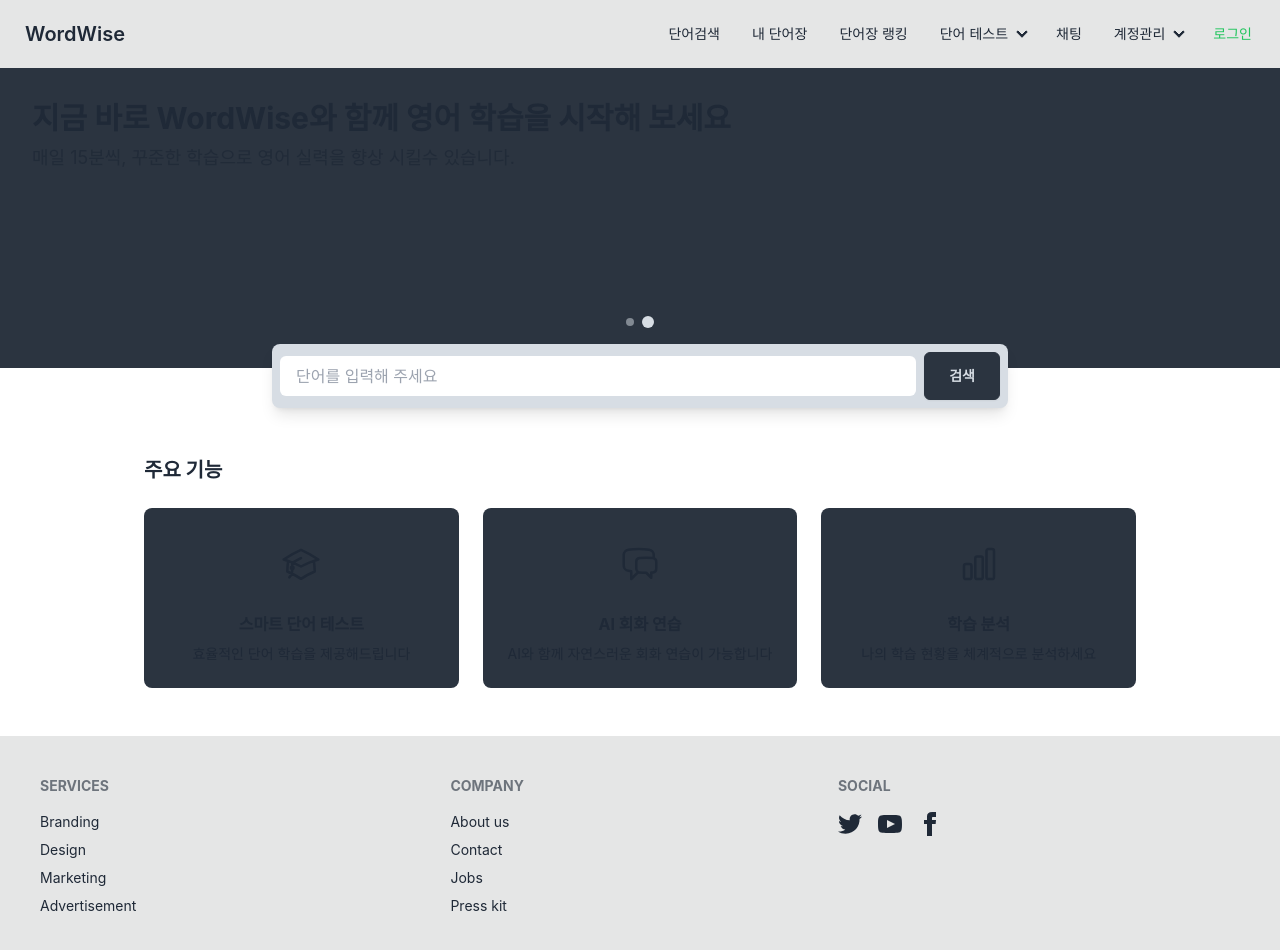
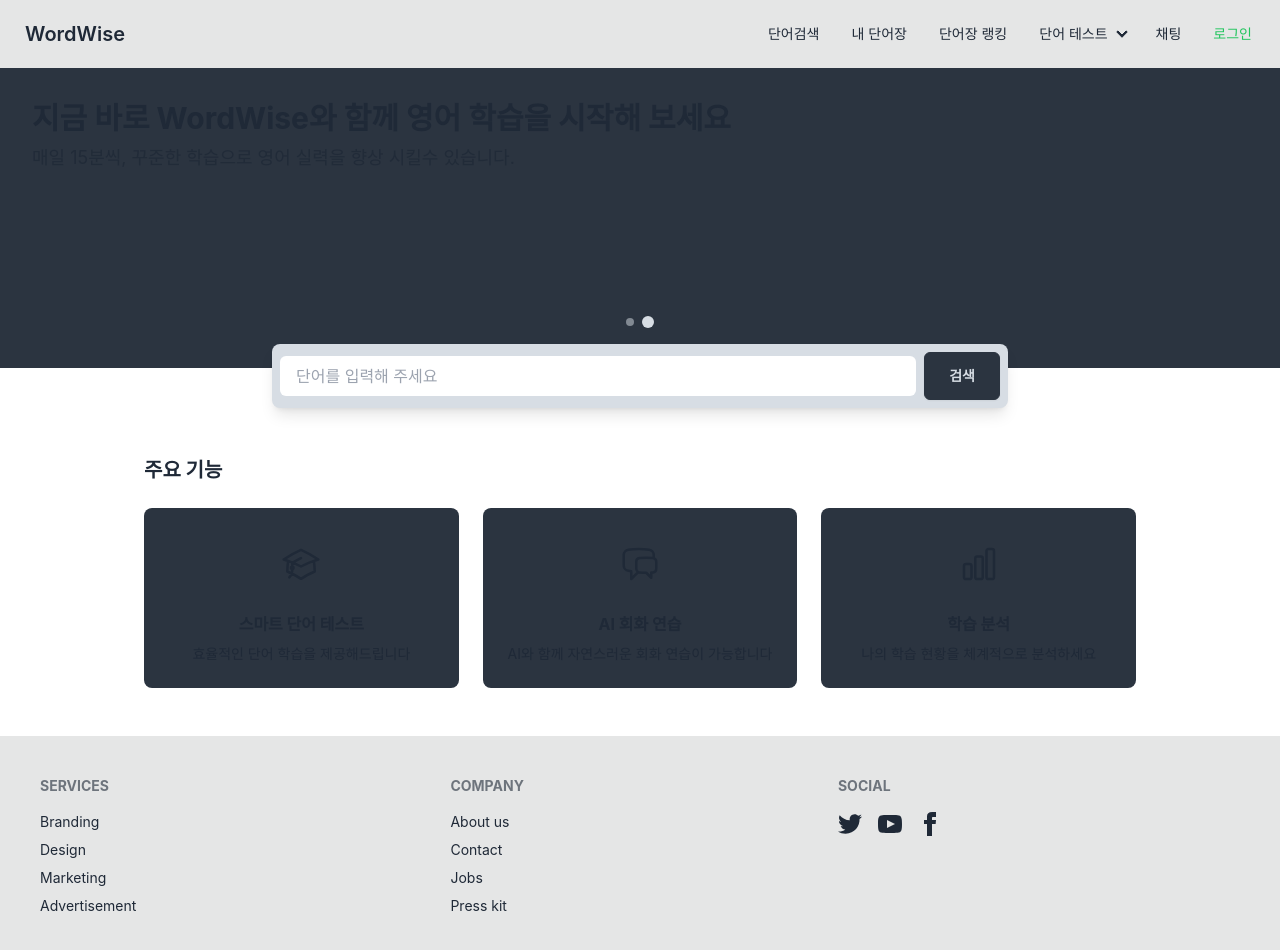
Before and after one commit to estSoft7-final-project-team1/WordWise-front, a React (Create React App) app: page / in a window 1280 px wide. Shown: the top 950 px of the page. Built offline with nearby package versions, Linux system fonts and the light colour scheme.

Commit message:
feat: layout 및 wordbook api  수정

```diff
--- a/src/components/Layout.js
+++ b/src/components/Layout.js
@@ -40,16 +40,6 @@ export const Layout = () => {
                   </details>
                 </li>
                 <li><a onClick={() => navigate("/api/chat")}>채팅</a></li>
-                <li>
-                  <details>
-                    <summary>계정관리</summary>
-                    <ul className="bg-base-100 rounded-t-none p-2 z-50">
-                      <li><a onClick={() => navigate("/api/password")}>비밀번호
-                        찾기</a></li>
-                      <li><a>Link 2</a></li>
-                    </ul>
-                  </details>
-                </li>
                 {
                   isLogin
                     ? (
--- a/src/components/WordBook.js
+++ b/src/components/WordBook.js
@@ -56,7 +56,7 @@ const WordBook = () => {
 
   const fetchWordBook = async () => {
     try {
-      const response = await axios.get(`/wordbook/search/${searchWordText}`)
+      const response = await axios.get(`/wordbook/${searchWordText}`)
       await handleWordbookClick(response.data.id);
     } catch (error) {
       if (error.response.status === 400) {
```
